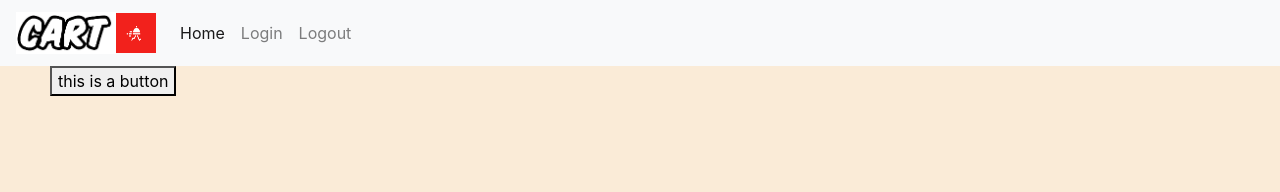
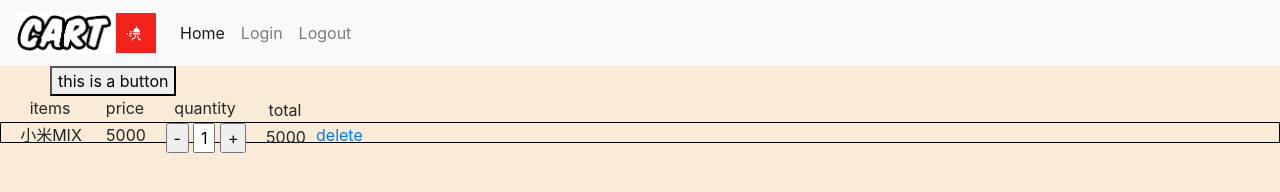
Before and after one commit to Phil-CST-BCIT/comp1930_team15, a plain HTML site: page html/cart.html in a window 1280 px wide. Drawn offline with nearby package versions, Linux system fonts and the light colour scheme.

Commit message:
cart menu from Ciro

```diff
--- a/html/cart.html
+++ b/html/cart.html
@@ -1,22 +1,126 @@
 <!DOCTYPE html>
 <html lang='en'>
 <meta charset="utf-8" meta name="viewport" content="width=device-width, initial-scale=1, shrink-to-fit=no">
+
 <head>
 
-                <link rel="stylesheet" href="https://stackpath.bootstrapcdn.com/bootstrap/4.4.0/css/bootstrap.min.css" integrity="sha384-SI27wrMjH3ZZ89r4o+fGIJtnzkAnFs3E4qz9DIYioCQ5l9Rd/7UAa8DHcaL8jkWt" crossorigin="anonymous">
-                <script src="https://code.jquery.com/jquery-3.4.1.slim.min.js" integrity="sha384-J6qa4849blE2+poT4WnyKhv5vZF5SrPo0iEjwBvKU7imGFAV0wwj1yYfoRSJoZ+n" crossorigin="anonymous"></script>
-                <script src="https://cdn.jsdelivr.net/npm/popper.js@1.16.0/dist/umd/popper.min.js" integrity="sha384-Q6E9RHvbIyZFJoft+2mJbHaEWldlvI9IOYy5n3zV9zzTtmI3UksdQRVvoxMfooAo" crossorigin="anonymous"></script>
-                <script src="https://stackpath.bootstrapcdn.com/bootstrap/4.4.0/js/bootstrap.min.js" integrity="sha384-3qaqj0lc6sV/qpzrc1N5DC6i1VRn/HyX4qdPaiEFbn54VjQBEU341pvjz7Dv3n6P" crossorigin="anonymous"></script>
+  <link rel="stylesheet" href="https://stackpath.bootstrapcdn.com/bootstrap/4.4.0/css/bootstrap.min.css"
+    integrity="sha384-SI27wrMjH3ZZ89r4o+fGIJtnzkAnFs3E4qz9DIYioCQ5l9Rd/7UAa8DHcaL8jkWt" crossorigin="anonymous">
+  <script src="https://code.jquery.com/jquery-3.4.1.slim.min.js"
+    integrity="sha384-J6qa4849blE2+poT4WnyKhv5vZF5SrPo0iEjwBvKU7imGFAV0wwj1yYfoRSJoZ+n" crossorigin="anonymous">
+  </script>
+  <script src="https://cdn.jsdelivr.net/npm/popper.js@1.16.0/dist/umd/popper.min.js"
+    integrity="sha384-Q6E9RHvbIyZFJoft+2mJbHaEWldlvI9IOYy5n3zV9zzTtmI3UksdQRVvoxMfooAo" crossorigin="anonymous">
+  </script>
+  <script src="https://stackpath.bootstrapcdn.com/bootstrap/4.4.0/js/bootstrap.min.js"
+    integrity="sha384-3qaqj0lc6sV/qpzrc1N5DC6i1VRn/HyX4qdPaiEFbn54VjQBEU341pvjz7Dv3n6P" crossorigin="anonymous">
+  </script>
+  <style>
+    .shop {
+      width: 400px;
+      background-color: #f0f0f0;
+      text-align: center;
+    }
 
+    .shop2 {
+      text-align: center;
+      clear: both;
+      border: 1px solid black;
+      height: 21px;
+    }
+
+    .goods {
+      float: left;
+      width: 100px;
+    }
+
+    .price {
+      float: left;
+      width: 50px;
+    }
+
+    .number {
+      float: left;
+      width: 110px;
+    }
+
+    .subtotal {
+      float: left;
+      width: 50px;
+      margin-top: 2px;
+    }
+
+    .delete {
+      float: left;
+      width: 35px;
+      margin-left: 5px;
+    }
+
+    .text {
+      width: 22px;
+      text-align: center;
+    }
+  </style>
+  <script>
+    function add() {
+      //取出当前页面的数量
+      var num = document.getElementById("text").value;
+      //将数量加一然后再赋值给显示数量的<inpue>中的value属性
+      ++num;
+      document.getElementById("text").value = num;
+      //取出当前页面的数量，与数量相乘，赋值给小计所属的div的页面显示内容
+      var price = document.getElementById("price").innerHTML;
+      var subtotal = price * num;
+      document.getElementById("subtotal").innerHTML = price * num;
+    }
+    //按下-按钮
+    function minus() {
+      var num = document.getElementById("text").value;
+      //判断数量是不是负数
+      if (num < 1) {
+        document.getElementById("text").value = 0;
+      } else {
+        document.getElementById("text").value = num
+      }
+      //取出当前页面的数量，与数量相乘，赋值给小计所属的div的页面显示内容
+      //给num重新赋值是放置出现num=-1情况
+       num = document.getElementById("text").value;
+      var price = document.getElementById("price").innerHTML;
+      document.getElementById("subtotal").innerHTML = price * num;
+    }
+    //用户在<input>框中改变数字时，光标失焦后触发change()函数
+    function change() {
+      //判断用户输入的是否为非法輸入，是则提醒用户
+      var num =document.getElementById("text").value;
+      if (isNaN(num)|!(Math.round(num)===num)|num<0) {
+        alert("Please enter an integer");
+        document.getElementById("text").value = 1;
+      }
+      //取得id="text"的input框的value值
+      var num = document.getElementById("text").value;
+      //取得商品价格
+      var price = document.getElementById("price").innerHTML;
+      //将小计输出出去
+      document.getElementById("subtotal").innerHTML = price * num;
+    }
+
+    function delect() {
+      //删除id="shop2"的这个div
+      document.body.removeChild(document.getElementById("shop2"));
+    }
+  </script>
 </head>
-    <body  style="background-color:antiquewhite">
+
+<body style="background-color:antiquewhite">
 
   <!-- navigation bar 下拉菜单menu login logout需要设定在login后出现-->
   <nav class="navbar navbar-expand-lg navbar-light bg-light">
 
-        <button class="navbar-toggler navbar-toggler-right" type="button" data-toggle="collapse" data-target="#navbarTogglerDemo02" aria-controls="navbarTogglerDemo02" aria-expanded="false" aria-label="Toggle navigation">
+    <button class="navbar-toggler navbar-toggler-right" type="button" data-toggle="collapse"
+      data-target="#navbarTogglerDemo02" aria-controls="navbarTogglerDemo02" aria-expanded="false"
+      aria-label="Toggle navigation">
       <span class="navbar-toggler-icon"></span>
-        </button><img align='center' id="logo" style="width:100px" src="../images/Cart.png"/>
+    </button><img align='center' id="logo" style="width:100px" src="../images/Cart.png" />
     <a class="navbar-brand" href="#!"><img src="../images/logo.jpg" width="40px" height="40px"></a>
     <!-- roll down options-->
     <div class="collapse navbar-collapse" id="navbarTogglerDemo02">
@@ -34,6 +138,29 @@
     </div>
   </nav>
 
-            <div><button style="position:relative; left:50px";>this is a button</button></div>
+  <div><button style="position:relative; left:50px" ;>this is a button</button></div>
+  <div class="shop">
+
+    <div class="goods">items</div>
+    <div class="price">price</div>
+    <div class="number">quantity</div>
+    <div class="subtotal">total</div>
+    <div class="delete"></div>
+  </div>
+  <!--购物车-->
+  <div class="shop2" id="shop2">
+    <form>
+      <div class="goods">小米MIX </div>
+      <div class="price" id="price">5000</div>
+      <div class="number">
+        <input type="button" value="-" onclick='minus()' />
+        <input type="text" value="1" class="text" id="text" onblur='change()'/>
+        <input type="button" value="+" onclick='add()' />
+      </div>
+      <div class="subtotal" id="subtotal">5000</div>
+      <div class="delete" onclick='delect()'><a href="#">delete</a></div>
+      <form>
+  </div>
 </body>
+
 </html>
```
Also changed, not shown: style_sheet/cart.css (added). Lines whose indentation alone changed are shown as unchanged.
